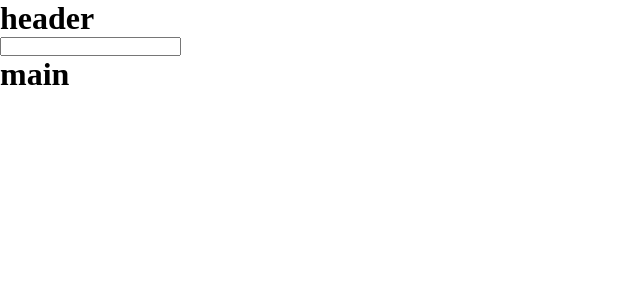
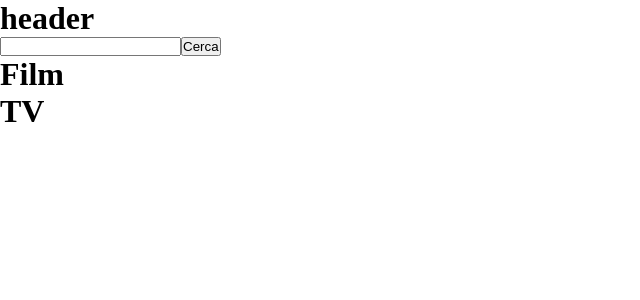
Before and after one commit to RiccardoNestola/vite-boolflix, a Vue app: page / in a window 1280 px wide. Shown: the top 300 px of the page, without its empty margins (0-640 px from the left). Built offline with nearby package versions, Linux system fonts and the light colour scheme.

Commit message:
add search for Tvs

```diff
--- a/src/App.vue
+++ b/src/App.vue
@@ -5,6 +5,7 @@ import axios from 'axios';
 import { store } from "./store"
 
 export default {
+
   components: {
     AppHeader,
     AppMain,
@@ -15,6 +16,7 @@ export default {
       store,
       apiKey: 'dd1c7b6684085e73b6e148e8a93edf44',
       apiUrl: 'https://api.themoviedb.org/3/search/movie',
+      apiUrlTv: 'https://api.themoviedb.org/3/search/tv',
     }
   },
 
@@ -29,15 +31,44 @@ export default {
         }
       })
         .then((response) => {
-          console.log(response.data.results);
+          console.log(response.data.results + "Films");
           this.store.moviesList = response.data.results;
         })
         .catch(function (error) {
           console.log(error);
         });
 
-    }
+    },
+
+    getTvs(searchTv) {
+      axios.get(this.apiUrlTv, {
+        params: {
+          api_key: this.apiKey,
+          query: searchTv
+          //insert params
+
+        }
+      })
+        .then((response) => {
+          console.log(response.data.results + "Serie Tv");
+          this.store.moviesListTv = response.data.results;
+        })
+        .catch(function (error) {
+          console.log(error);
+        });
+
+    },
+
+    getSearch(search) {
+      this.getMovies(search),
+        this.getTvs(search)
+    },
+
+
+
   },
+
+
 
   created() {
     /* this.getMovies(); */
@@ -49,8 +80,13 @@ export default {
 </script>
 
 <template>
+  <header>
 
-  <AppHeader @inputSearch="getMovies" />
+    <AppHeader @inputSearch="getSearch" />
+
+  </header>
+
+
 
   <AppMain />
 
--- a/src/components/AppHeader.vue
+++ b/src/components/AppHeader.vue
@@ -10,6 +10,7 @@ export default {
     data() {
         return {
             store,
+            textSearchOutput: " ",
 
         }
     }
@@ -20,9 +21,13 @@ export default {
 </script>
 
 <template>
-    <h1>header</h1>
-    <input type="text" name="" id="" placeholder="Cerca" v-model="store.textSearchOutput"
-        @keyup.enter="$emit('inputSearch', store.textSearchOutput)">
+    <div>
+        <h1>header</h1>
+        <input type="text" name="" id="" placeholder="Cerca" v-model="textSearchOutput">
+
+        <button @click="$emit('inputSearch', textSearchOutput)">Cerca</button>
+    </div>
+
 
 </template>
 
--- a/src/components/AppMain.vue
+++ b/src/components/AppMain.vue
@@ -19,7 +19,7 @@ export default {
 </script>
 
 <template>
-    <h1>main</h1>
+    <h1>Film</h1>
     <nav>
         <ul v-for="movies in store.moviesList">
             <li>
@@ -37,6 +37,22 @@ export default {
         </ul>
     </nav>
 
+    <h1>TV</h1>
+
+    <nav>
+        <ul v-for="tv in store.moviesListTv">
+            <li>
+                <p>{{ tv.original_name }}</p>
+            </li>
+            <li>
+                <p>{{ tv.original_language }}</p>
+            </li>
+            <li>
+                <p>{{ tv.vote_average }}</p>
+            </li>
+        </ul>
+    </nav>
+
 </template>
 
 <style lang="scss" >
--- a/src/store.js
+++ b/src/store.js
@@ -2,6 +2,7 @@ import { reactive } from 'vue'
 
 export const store = reactive({
     moviesList: [],
-    textSearchOutput: " ",
+    moviesListTv: [],
+    /* textSearchOutput: " ", */
 
 });
```
